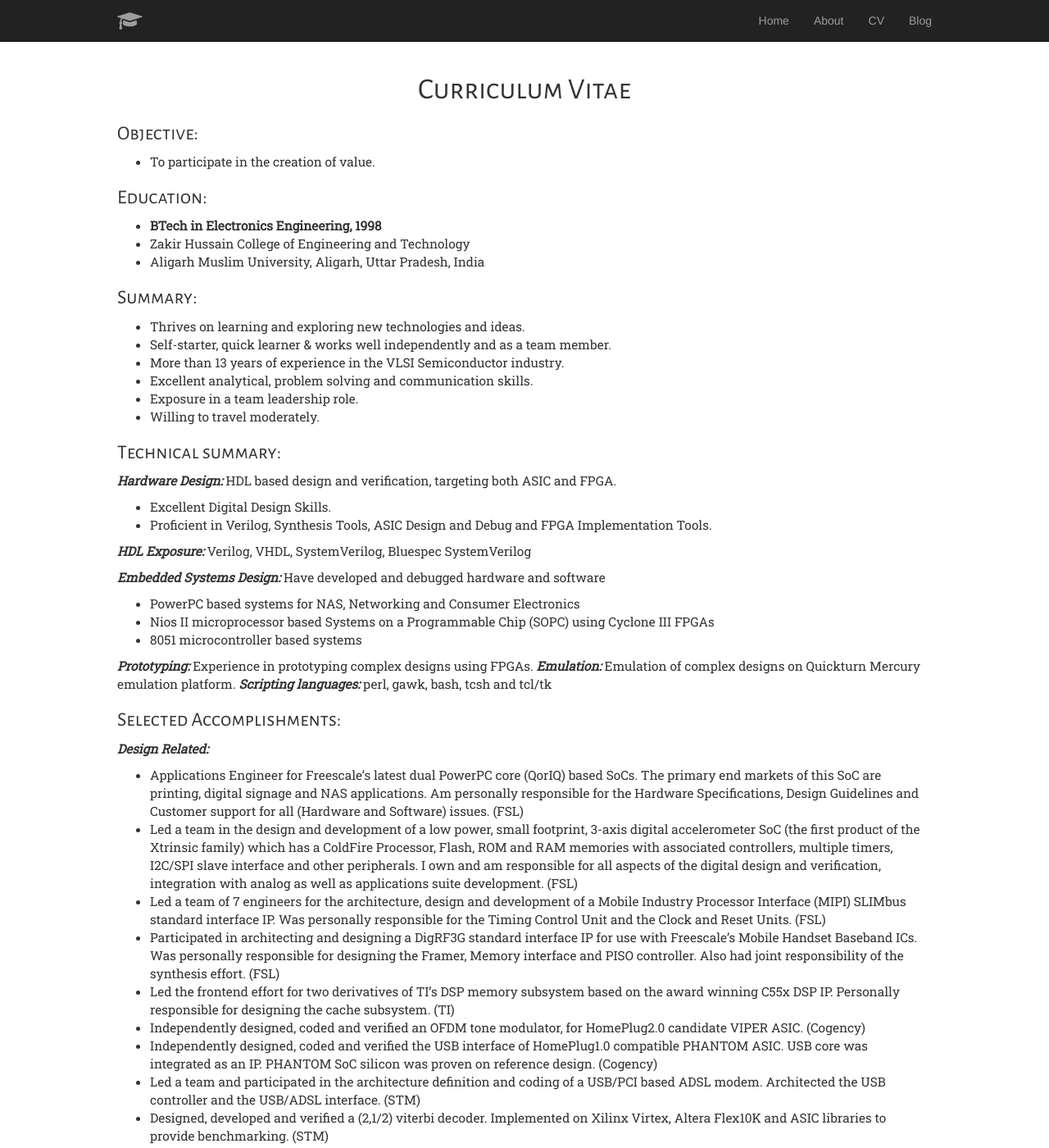
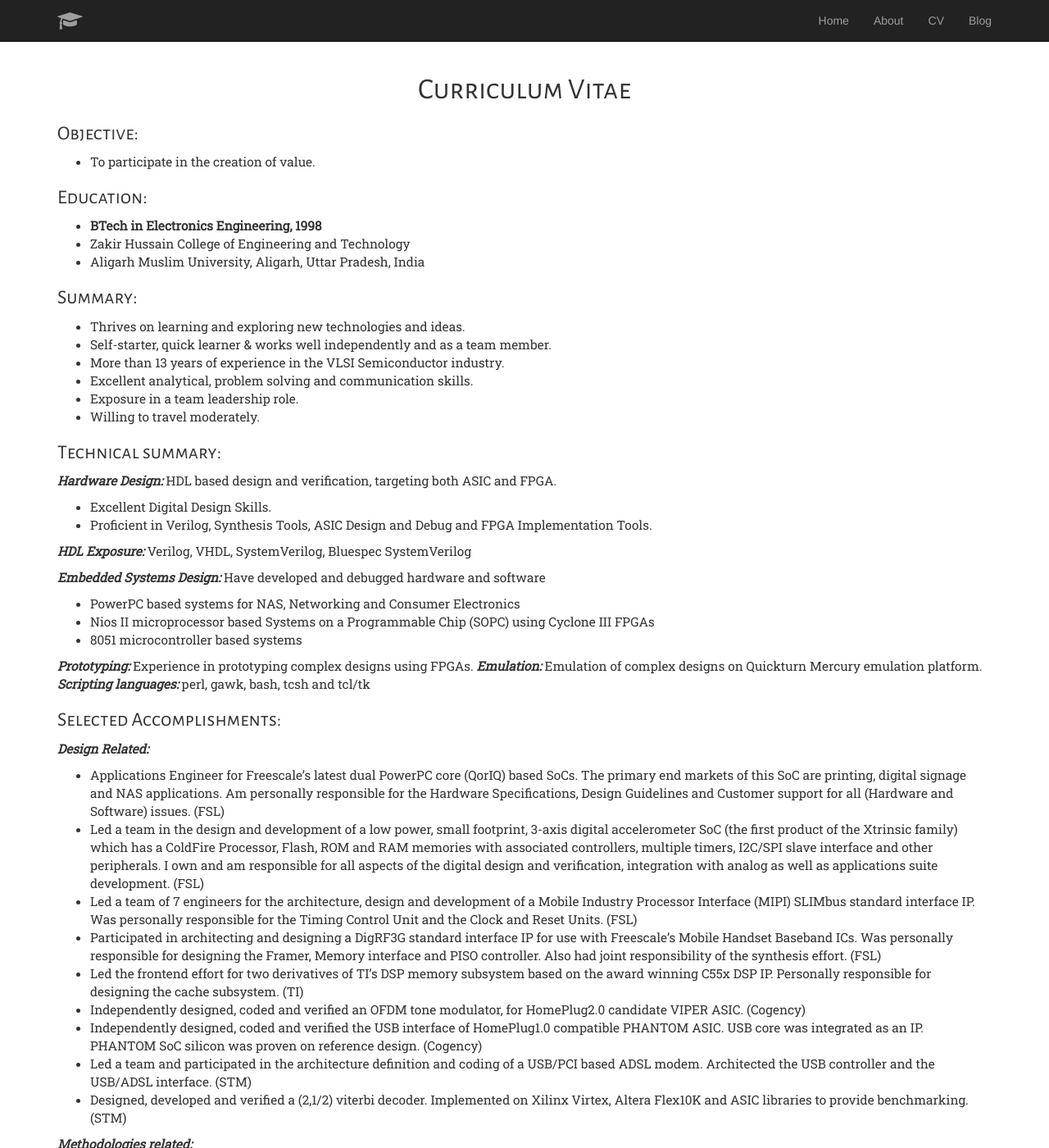
Before and after one commit to mhminai/mhminai.github.io, a Jekyll site: the page built from cv/index.md, in a window 1280 px wide and 1400 px high. Shown: the whole window at 82% size. Built offline with Jekyll 4.4.1, drawn with Linux system fonts in a browser that asks for light colours; nearby versions of some CDN libraries.

Commit message:
Refactored custom.css

```diff
--- a/css/custom.css
+++ b/css/custom.css
@@ -75,29 +75,32 @@
   color: rgba(255,255,255,.5);
 }
 
-table {
-    border-collapse: collapse;
-    border-spacing: 0;
-    padding: 3px;
-    margin: 10px;
-} /* Make table wider */
+.cover-heading{
+    font-family: serif;
+    font-variant: small-caps;
+    letter-spacing: 4px;
+}
 
-td, th {
-    padding: 3px 30px;
-} /* Add borders to cells */
+.info-self{
+    font-family: Menlo, Monaco, monospace;
+}
 
+/*
 .container {
-    max-width: 1024px;
+    max-width: 900px;
 }
+*/
 
 .navbar-default {
     background-color: #EEE
 }
 
-.page-contents {
-    padding-top: 70px;
-    padding-bottom: 70px;
+/*
+.navbar-text {
+    margin-left: 0px;
+    margin-right: 0px;
 }
+*/
 
 h1 {
     text-transform: capitalize;
@@ -108,23 +111,11 @@
     font-family: 'Alegreya Sans SC', sans-serif;
 }
 
-.cover-heading{
-    font-family: serif;
-    font-variant: small-caps;
-    letter-spacing: 4px;
-}
-
-.info-self{
-    font-family: Menlo, Monaco, monospace;
-}
-
 .page-contents {
     font-family: 'Roboto Slab', serif;
     font-size: 1.10em;
-}
-
-.posts {
-    font-family: Monaco, monospace;
+    padding-top: 70px;
+    padding-bottom: 70px;
 }
 
 .sidebar {
@@ -137,11 +128,6 @@
     }
 }
 
-.navbar-text {
-    margin-left: 0px;
-    margin-right: 0px;
-}
-
 .row {
     padding: 10px;
 }
```
